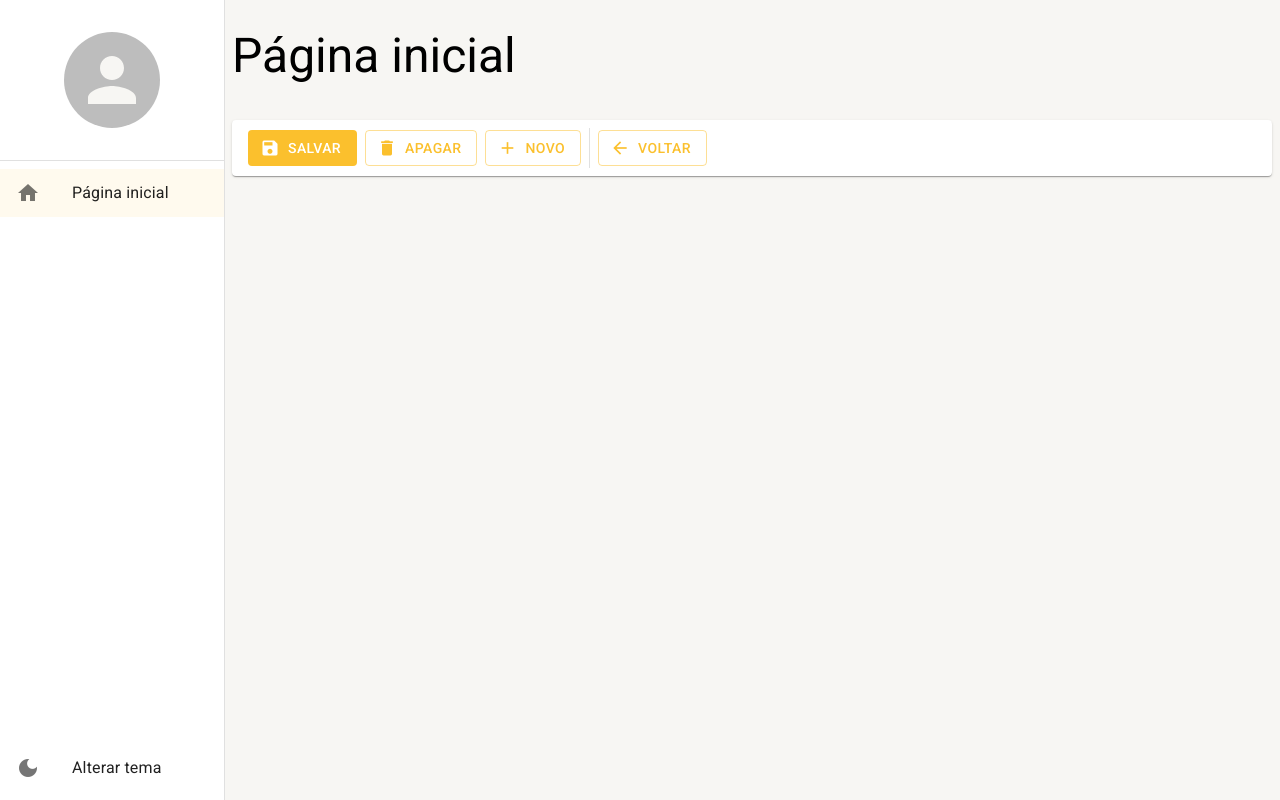
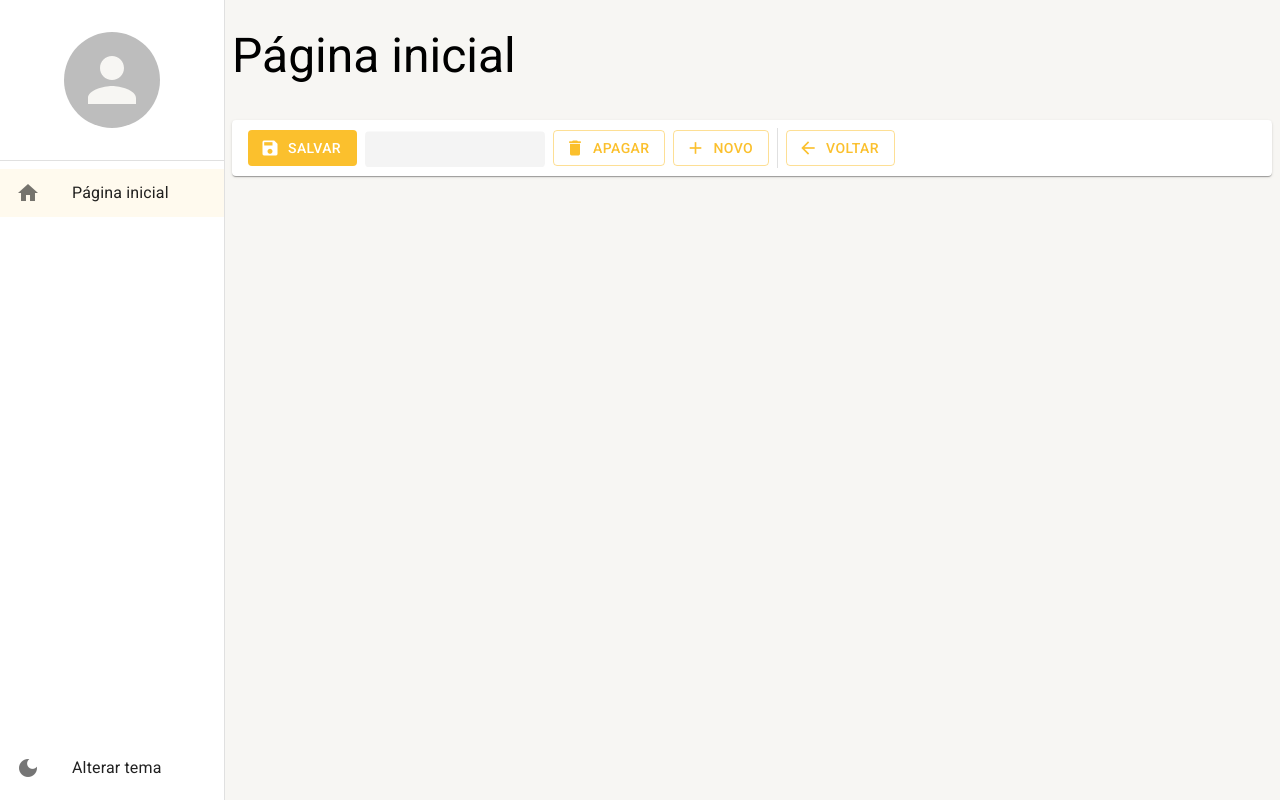
Before and after one commit to HalisonRoque/estudos-material-ui, a React (Create React App) app: page /pagina-inicial in a window 1280 px wide. Built offline with nearby package versions, Linux system fonts and the light colour scheme.

Commit message:
criação de skeleton para botões de ferraemntas

```diff
--- a/src/pages/dashboard/Dashboard.tsx
+++ b/src/pages/dashboard/Dashboard.tsx
@@ -7,7 +7,7 @@ export const Dashboard = () => {
         <LayoutBasePagina
             titulo="Página inicial"
             barraDeFerramentas={(
-                <FerramentasDeDetalhe />
+                <FerramentasDeDetalhe mostrarBotaoDeSalvarEFecharCarregando mostrarBotaoSalvarEFechar/>
             )}>
         </LayoutBasePagina>
     )
--- a/src/shared/components/ferramentas-de-detalhe/FerramentasDeDetalhe.tsx
+++ b/src/shared/components/ferramentas-de-detalhe/FerramentasDeDetalhe.tsx
@@ -1,4 +1,4 @@
-import { Box, Button, Divider, Icon, Paper, useTheme } from "@mui/material"
+import { Box, Button, Divider, Icon, Paper, Skeleton, useTheme } from "@mui/material"
 
 interface IFerramentasDeDetalheProps {
     textoBotaoNovo?: string;
@@ -7,6 +7,13 @@ interface IFerramentasDeDetalheProps {
     mostrarBotaoApagar?: boolean;
     mostrarBotaoSalvar?: boolean;
     mostrarBotaoSalvarEFechar?: boolean;
+
+    mostrarBotaoDeSalvarCarregando?: boolean;
+    mostrarBotaoDeSalvarEFecharCarregando?: boolean;
+    mostrarBotaoDeNovoCarregando?: boolean;
+    mostrarBotaoDeApagarCarregando?: boolean;
+    mostrarBotaoDeVoltarCarregando?: boolean;
+
     aoClicarEmNovo?: () => void;
     aoClicarEmVoltar?: () => void;
     aoClicarEmApagar?: () => void;
@@ -21,6 +28,13 @@ export const FerramentasDeDetalhe: React.FC<IFerramentasDeDetalheProps> = ({
     mostrarBotaoApagar = true,
     mostrarBotaoSalvar = true,
     mostrarBotaoSalvarEFechar = false,
+
+    mostrarBotaoDeSalvarCarregando = false,
+    mostrarBotaoDeSalvarEFecharCarregando = false,
+    mostrarBotaoDeNovoCarregando = false,
+    mostrarBotaoDeApagarCarregando = false,
+    mostrarBotaoDeVoltarCarregando = false,
+
     aoClicarEmNovo,
     aoClicarEmVoltar,
     aoClicarEmApagar,
@@ -40,7 +54,7 @@ export const FerramentasDeDetalhe: React.FC<IFerramentasDeDetalheProps> = ({
             alignItems="center"
             component={Paper}
         >
-            {mostrarBotaoSalvar && (<Button
+            {(mostrarBotaoSalvar && !mostrarBotaoDeSalvarCarregando) && (<Button
                 color='primary'
                 disableElevation
                 variant='contained'
@@ -50,7 +64,9 @@ export const FerramentasDeDetalhe: React.FC<IFerramentasDeDetalheProps> = ({
                 Salvar
             </Button>)}
 
-            {mostrarBotaoSalvarEFechar&& (<Button
+            {mostrarBotaoDeSalvarCarregando && (<Skeleton width={110} height={60} />)}
+
+            {(mostrarBotaoSalvarEFechar && !mostrarBotaoDeSalvarEFecharCarregando) && (<Button
                 color='primary'
                 disableElevation
                 variant='outlined'
@@ -60,7 +76,9 @@ export const FerramentasDeDetalhe: React.FC<IFerramentasDeDetalheProps> = ({
                 Salvar e voltar
             </Button>)}
 
-            { mostrarBotaoApagar && (<Button
+            {mostrarBotaoDeSalvarEFecharCarregando && (<Skeleton width={180} height={60} />)}
+
+            {(mostrarBotaoApagar && !mostrarBotaoDeApagarCarregando) && (<Button
                 color='primary'
                 disableElevation
                 variant='outlined'
@@ -69,7 +87,10 @@ export const FerramentasDeDetalhe: React.FC<IFerramentasDeDetalheProps> = ({
             >
                 Apagar
             </Button>)}
-            {mostrarBotaoNovo && (<Button
+
+            {mostrarBotaoDeApagarCarregando && (<Skeleton width={110} height={60} />)}
+
+            {(mostrarBotaoNovo && !mostrarBotaoDeNovoCarregando) && (<Button
                 color='primary'
                 disableElevation
                 variant='outlined'
@@ -79,9 +100,11 @@ export const FerramentasDeDetalhe: React.FC<IFerramentasDeDetalheProps> = ({
                 {textoBotaoNovo}
             </Button>)}
 
+            {mostrarBotaoDeNovoCarregando && (<Skeleton width={110} height={60} />)}
+
             <Divider variant='middle' orientation='vertical' />
 
-            {mostrarBotaoVoltar && (<Button
+            {(mostrarBotaoVoltar && !mostrarBotaoDeNovoCarregando) && (<Button
                 color='primary'
                 disableElevation
                 variant='outlined'
@@ -90,6 +113,7 @@ export const FerramentasDeDetalhe: React.FC<IFerramentasDeDetalheProps> = ({
             >
                 Voltar
             </Button>)}
+            {(mostrarBotaoDeVoltarCarregando && <Skeleton width={110} height={60} />)}
         </Box>
     )
 }
```
